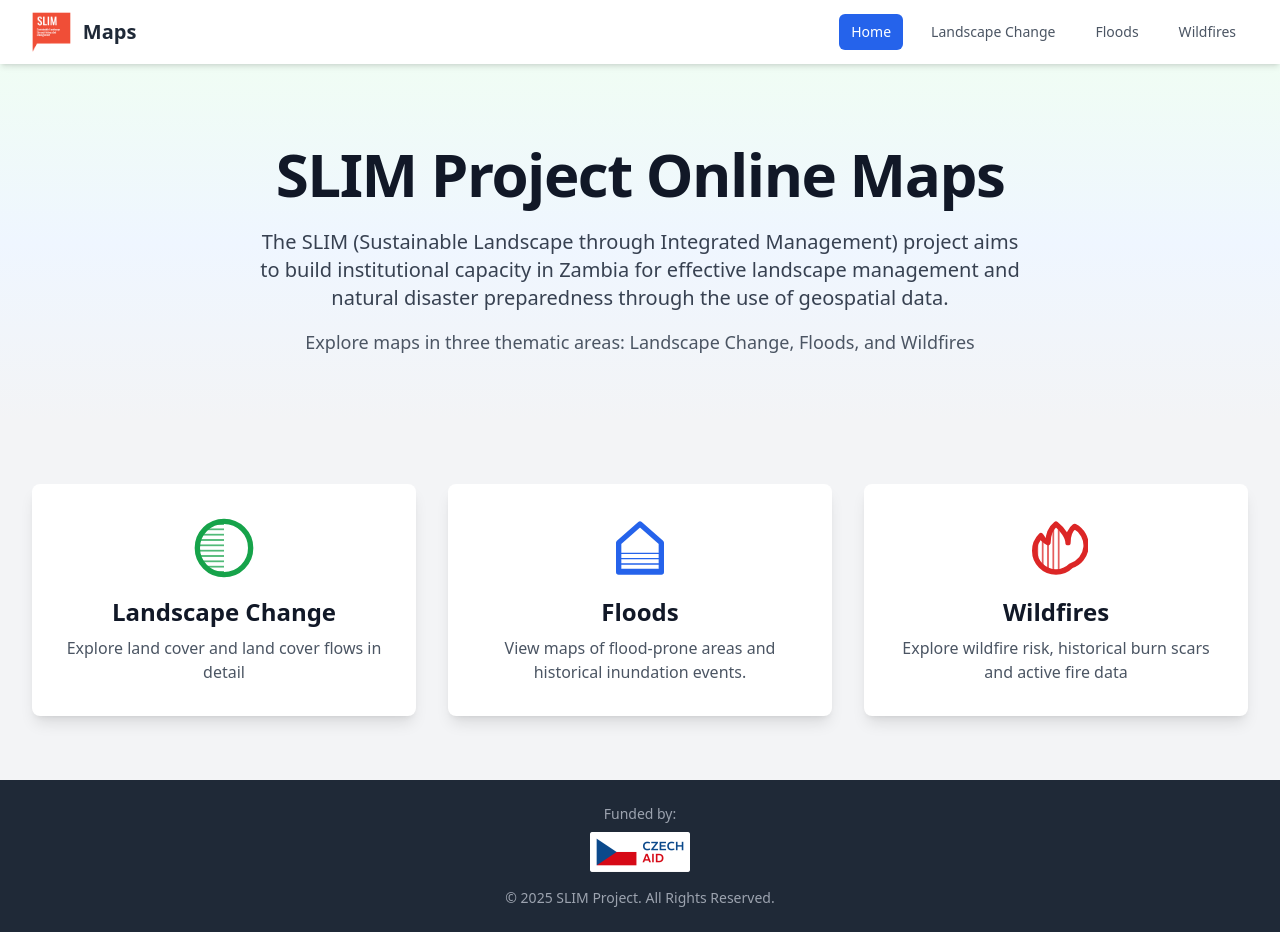
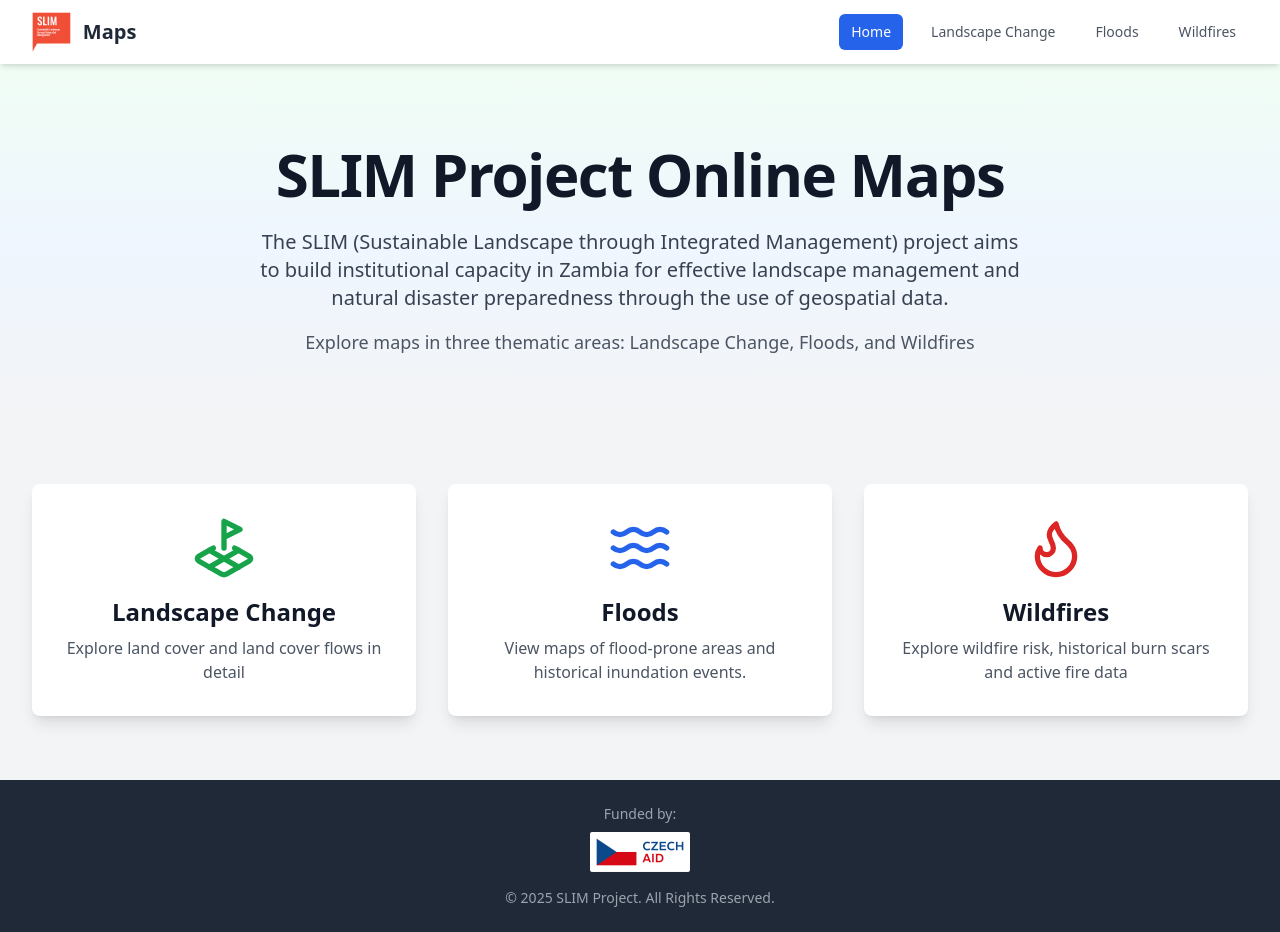
Before and after one commit to Gisat/app-slim-maps, a React (Create React App) app: page / in a window 1280 px wide. Built offline with nearby package versions, Linux system fonts and the light colour scheme.

Commit message:
Replace drawn icons with Lucide
Old icons looked sketchy

```diff
--- a/package.json
+++ b/package.json
@@ -8,6 +8,7 @@
     "@testing-library/jest-dom": "^6.6.3",
     "@testing-library/react": "^16.3.0",
     "@testing-library/user-event": "^13.5.0",
+    "lucide-react": "^0.544.0",
     "react": "^19.1.0",
     "react-dom": "^19.1.0",
     "react-scripts": "5.0.1",
--- a/src/App.js
+++ b/src/App.js
@@ -1,86 +1,5 @@
 import React, { useState, useEffect } from 'react';
-
-// --- ICONS ---
-// Simple SVG icons for the activity tiles.
-const LandscapeChangeIcon = () => (
-  <svg className="w-16 h-16 mb-4 text-green-600" stroke="currentColor" viewBox="0 0 24 24" xmlns="http://www.w3.org/2000/svg">
-    <defs>
-      {/* Pattern: Thin, dense horizontal lines */}
-      <pattern id="pattern-horizontal-dense" width="4" height="2" patternUnits="userSpaceOnUse">
-        <line x1="0" y1="1" x2="4" y2="1" stroke="currentColor" strokeWidth="0.5" />
-      </pattern>
-    </defs>
-
-    {/* Left half, filled with the pattern */}
-    <path
-      d="M12 2 A10 10 0 0 0 12 22 L12 2 Z"
-      fill="url(#pattern-horizontal-dense)"
-      stroke="none"
-    />
-
-    {/* Right half, left empty */}
-    <path
-      d="M12 2 A10 10 0 0 1 12 22 L12 2 Z"
-      fill="none"
-      stroke="none"
-    />
-
-    {/* Full circle outline on top */}
-    <circle cx="12" cy="12" r="10" fill="none" strokeWidth="2" strokeLinecap="round" strokeLinejoin="round" />
-  </svg>
-);
-
-
-const FloodsIcon = () => (
-    <svg className="w-16 h-16 mb-4 text-blue-600" fill="none" stroke="currentColor" viewBox="0 0 24 24" xmlns="http://www.w3.org/2000/svg">
-        {/* House outline */}
-        <path
-            d="M4 10 L12 3 L20 10 V21 H4 Z"
-            strokeWidth="2"
-            strokeLinecap="round"
-            strokeLinejoin="round"
-        />
-        {/* Four dense, straight horizontal lines inside the house */}
-        <path strokeWidth="0.5" strokeLinecap="round" d="M5 14 H 19" />
-        <path strokeWidth="0.5" strokeLinecap="round" d="M5 16 H 19" />
-        <path strokeWidth="0.5" strokeLinecap="round" d="M5 18 H 19" />
-        <path strokeWidth="0.5" strokeLinecap="round" d="M5 20 H 19" />
-    </svg>
-);
-
-
-const WildfiresIcon = () => (
-  <svg className="w-16 h-16 mb-4 text-red-600" stroke="currentColor" viewBox="0 0 24 24" xmlns="http://www.w3.org/2000/svg">
-    <defs>
-      {/* Pattern: Vertical lines with spacing matched to Landscape Change icon */}
-      <pattern id="pattern-vertical-wildfire-fixed" width="2" height="4" patternUnits="userSpaceOnUse">
-        <line x1="1" y1="0" x2="1" y2="4" stroke="currentColor" strokeWidth="0.5" />
-      </pattern>
-      {/* Clip path to only show the left half, extended by one line */}
-      <clipPath id="clip-left-half">
-        <rect x="0" y="0" width="14" height="24" />
-      </clipPath>
-    </defs>
-
-    {/* The full fire shape, but with the pattern only applied to the left half via clip-path */}
-    <path
-      d="M17.657 18.657A8 8 0 016.343 7.343S7 9 9 10c0-2 .5-5 2.986-7C14.5 5 16.5 8 16.5 10c0-1.995.189-4.418 2.48-6.082A8.001 8.001 0 0117.657 18.657z"
-      fill="url(#pattern-vertical-wildfire-fixed)"
-      clipPath="url(#clip-left-half)"
-      stroke="none"
-    />
-
-    {/* The fire outline on top, with no fill, covering the whole shape */}
-    <path
-      d="M17.657 18.657A8 8 0 016.343 7.343S7 9 9 10c0-2 .5-5 2.986-7C14.5 5 16.5 8 16.5 10c0-1.995.189-4.418 2.48-6.082A8.001 8.001 0 0117.657 18.657z"
-      fill="none"
-      strokeWidth="2"
-      strokeLinecap="round"
-      strokeLinejoin="round"
-    />
-  </svg>
-);
-
+import { LandPlot, Waves, Flame } from 'lucide-react';
 
 // --- HEADER COMPONENT ---
 // This is the navigation bar that appears on every page.
@@ -168,7 +87,7 @@ const HomePage = ({ setPage }) => {
               className="bg-white rounded-lg shadow-lg p-8 flex flex-col items-center text-center cursor-pointer hover:shadow-xl hover:-translate-y-1 transition-all duration-300"
               onClick={() => setPage('landscapechange')}
             >
-              <LandscapeChangeIcon />
+              <LandPlot className="w-16 h-16 mb-4 text-green-600" />
               <h3 className="text-2xl font-bold text-gray-900">Landscape Change</h3>
               <p className="mt-2 text-gray-600">Explore land cover and land cover flows in detail</p>
             </div>
@@ -178,7 +97,7 @@ const HomePage = ({ setPage }) => {
               className="bg-white rounded-lg shadow-lg p-8 flex flex-col items-center text-center cursor-pointer hover:shadow-xl hover:-translate-y-1 transition-all duration-300"
               onClick={() => setPage('floods')}
             >
-              <FloodsIcon />
+              <Waves className="w-16 h-16 mb-4 text-blue-600" />
               <h3 className="text-2xl font-bold text-gray-900">Floods</h3>
               <p className="mt-2 text-gray-600">View maps of flood-prone areas and historical inundation events.</p>
             </div>
@@ -188,7 +107,7 @@ const HomePage = ({ setPage }) => {
               className="bg-white rounded-lg shadow-lg p-8 flex flex-col items-center text-center cursor-pointer hover:shadow-xl hover:-translate-y-1 transition-all duration-300"
               onClick={() => setPage('wildfires')}
             >
-              <WildfiresIcon />
+              <Flame className="w-16 h-16 mb-4 text-red-600" />
               <h3 className="text-2xl font-bold text-gray-900">Wildfires</h3>
               <p className="mt-2 text-gray-600">Explore wildfire risk, historical burn scars and active fire data</p>
             </div>
@@ -203,7 +122,7 @@ const HomePage = ({ setPage }) => {
 // This component now features a full-screen map with a collapsible info panel.
 // It also handles tabbed content for the Wildfires page.
 const ActivityPage = (props) => {
-  const { title } = props;
+  const { title, icon: Icon, iconColor } = props;
   const isWildfirePage = title === "Wildfires";
 
   const [isPanelOpen, setIsPanelOpen] = useState(true);
@@ -254,7 +173,10 @@ const ActivityPage = (props) => {
 
       <div className={`absolute top-4 left-4 z-10 bg-white bg-opacity-90 backdrop-blur-sm rounded-lg shadow-xl transition-all duration-300 ease-in-out max-w-md w-5/6 sm:w-11/12`}>
         <div className="flex justify-between items-center p-4 cursor-pointer" onClick={() => setIsPanelOpen(!isPanelOpen)}>
-            <h2 className="text-2xl font-bold text-gray-900">{title}</h2>
+            <h2 className="text-2xl font-bold text-gray-900 flex items-center">
+              {Icon && <Icon className={`w-6 h-6 mr-3 ${iconColor}`} />}
+              {title}
+            </h2>
             <button
                 className="p-2 rounded-full hover:bg-gray-200 focus:outline-none focus:ring-2 focus:ring-offset-2 focus:ring-blue-500"
                 aria-expanded={isPanelOpen}
@@ -335,6 +257,8 @@ export default function App() {
   const pageData = {
     landscapechange: {
       title: "Landscape Change",
+      icon: LandPlot,
+      iconColor: "text-green-600",
       intro: "This map captures the status of Zambia’s landscape and historical changes to it since 2000. Building on previous landscape monitoring, it serves as a multi-purpose product to support environmental protection, good governance, climate change adaptation, and risk reduction.",
       mapUrl: "https://gisat.github.io/slim-112-lulc-map/#11/-15.4607/27.9242",
       dataDescription: (
@@ -353,6 +277,8 @@ export default function App() {
     },
     floods: {
       title: "Floods",
+      icon: Waves,
+      iconColor: "text-blue-600",
       intro: "Flood mapping aims to improve preparedness and response by identifying communities and infrastructure at risk, supporting mitigation efforts and emergency planning. These risk assessments are primarily based on topographical models, such as the HAND model, and include historical flood data.",
       mapUrl: "https://gisat.github.io/slim-121-floods-map/#10/-15.7302/27.2639",
       dataDescription: (
@@ -378,6 +304,8 @@ export default function App() {
     },
     wildfires: {
       title: "Wildfires",
+      icon: Flame,
+      iconColor: "text-red-600",
       tabs: [
           { id: 'assessment', name: 'Assessment' },
           { id: 'detected', name: 'Fire Hazard' },
```
Also changed, not shown: 1 other file (tests, documents, lock files or other folders).
